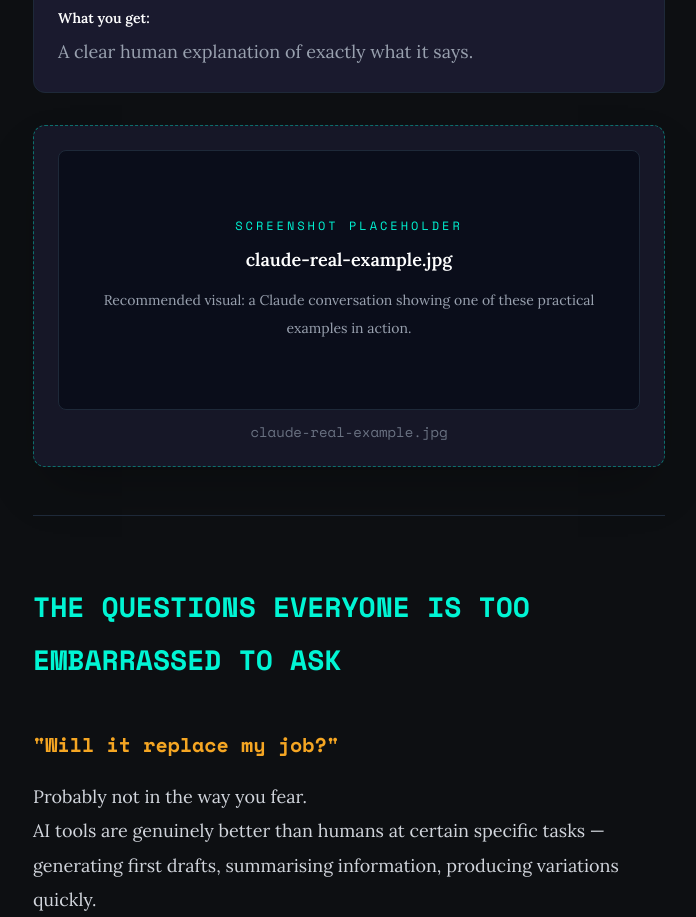
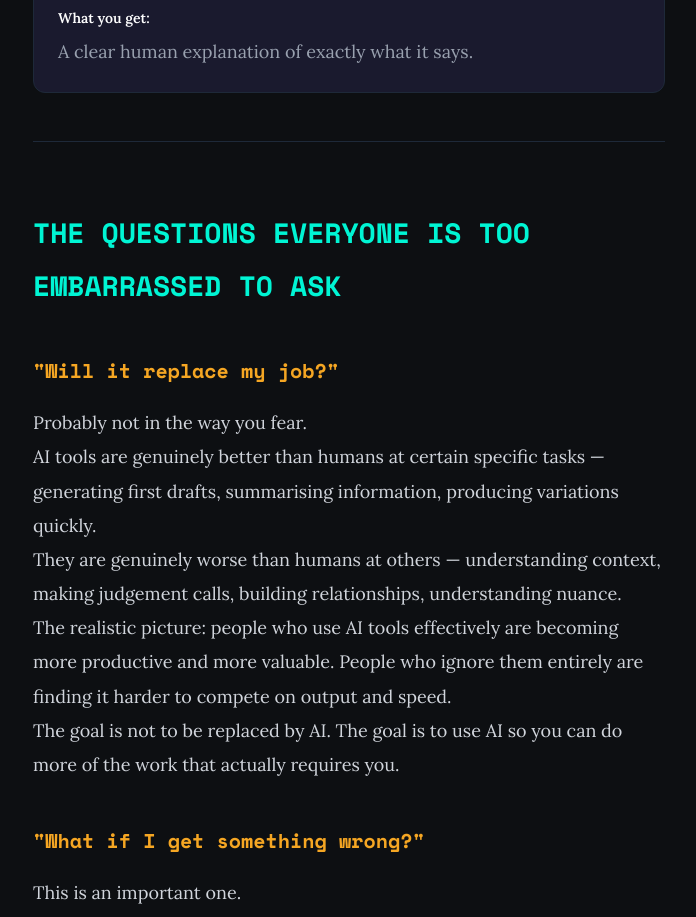
Before and after one commit to domskysolutions-collab/domskysolutions.com, a React (Vite) app: page /blog/you-dont-need-to-be-technical-to-use-ai in a window 1280 px wide. Shown: the part 9760-10677 px from the top of the page, without its empty margins (291-987 px from the left). Built offline with nearby package versions, Linux system fonts and the light colour scheme.

Commit message:
Update BlogPost6.tsx

```diff
--- a/src/pages/blog/BlogPost6.tsx
+++ b/src/pages/blog/BlogPost6.tsx
@@ -546,11 +546,6 @@ export const BlogPost6 = () => {
                 </div>
               ))}
             </div>
-
-            <ScreenshotPlaceholder
-              filename="claude-real-example.jpg"
-              description="Recommended visual: a Claude conversation showing one of these practical examples in action."
-            />
           </motion.div>
 
           <SectionDivider />
```
